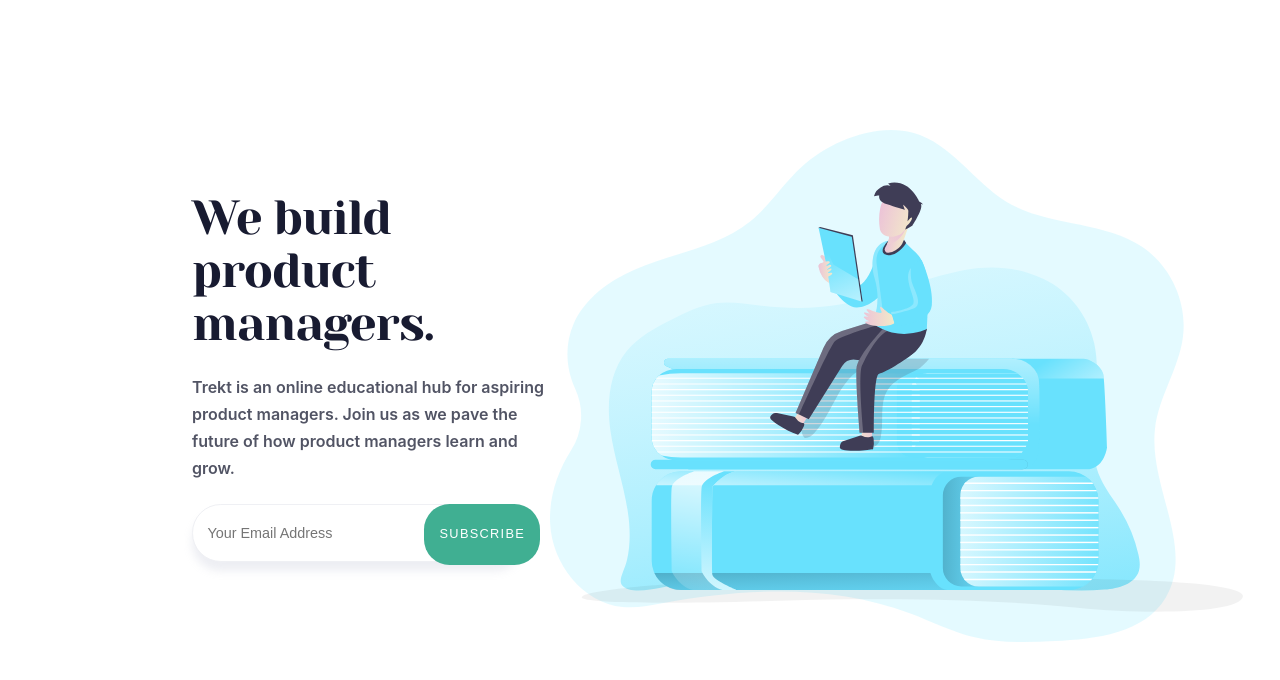
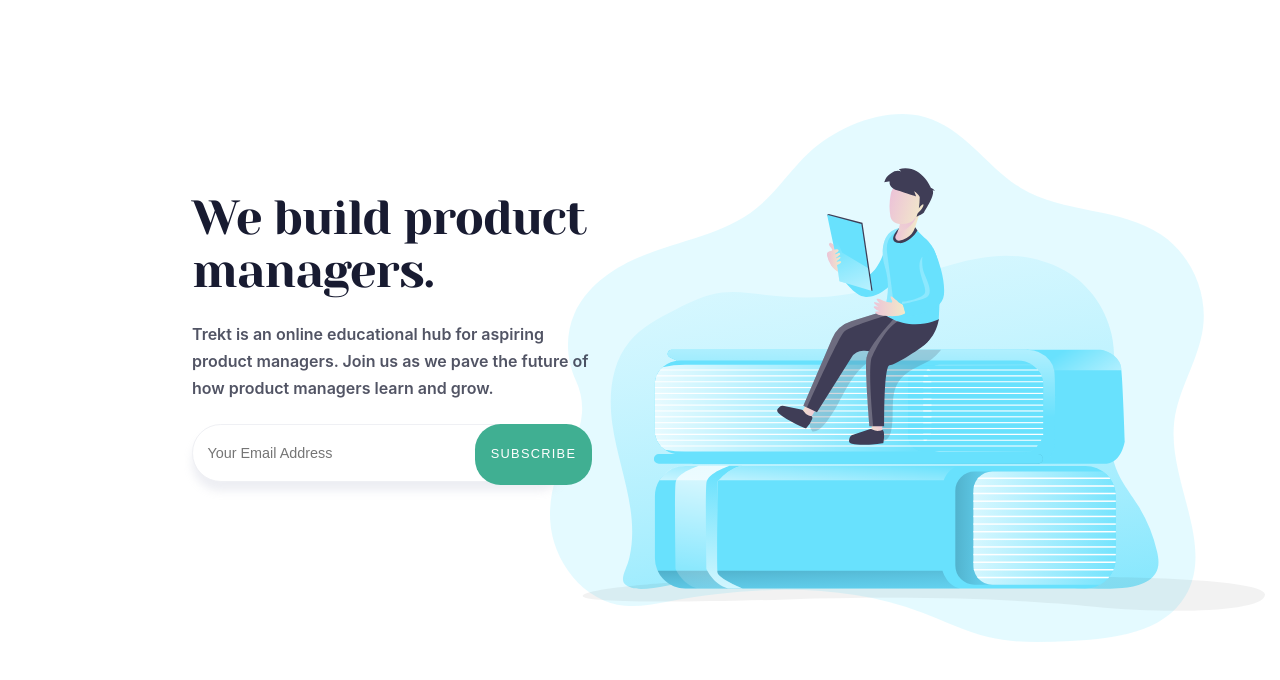
Before and after one commit to gurnameh-99/SFD2021, a React (Create React App) app: page / in a window 1280 px wide. Shown: the top 680 px of the page. Built offline with nearby package versions, Linux system fonts and the light colour scheme.

Commit message:
Header css updated after creating navbar

```diff
--- a/src/index.css
+++ b/src/index.css
@@ -14,7 +14,7 @@
 }
 .header-container {
   padding: 12em 1em 1em 12em;
-  max-width: 28%;
+  max-width: 32%;
 }
 .header-container h1 {
   margin: 0 0 1.45rem;
@@ -34,9 +34,10 @@
 }
 .header-image {
   position: relative;
-  top: -27em;
+  top: -23em;
   left: 28vw;
-  height: 32em;
+  height: 33em;
+  z-index: -1;
 }
 .subscribe-form-container {
   position: relative;
```
